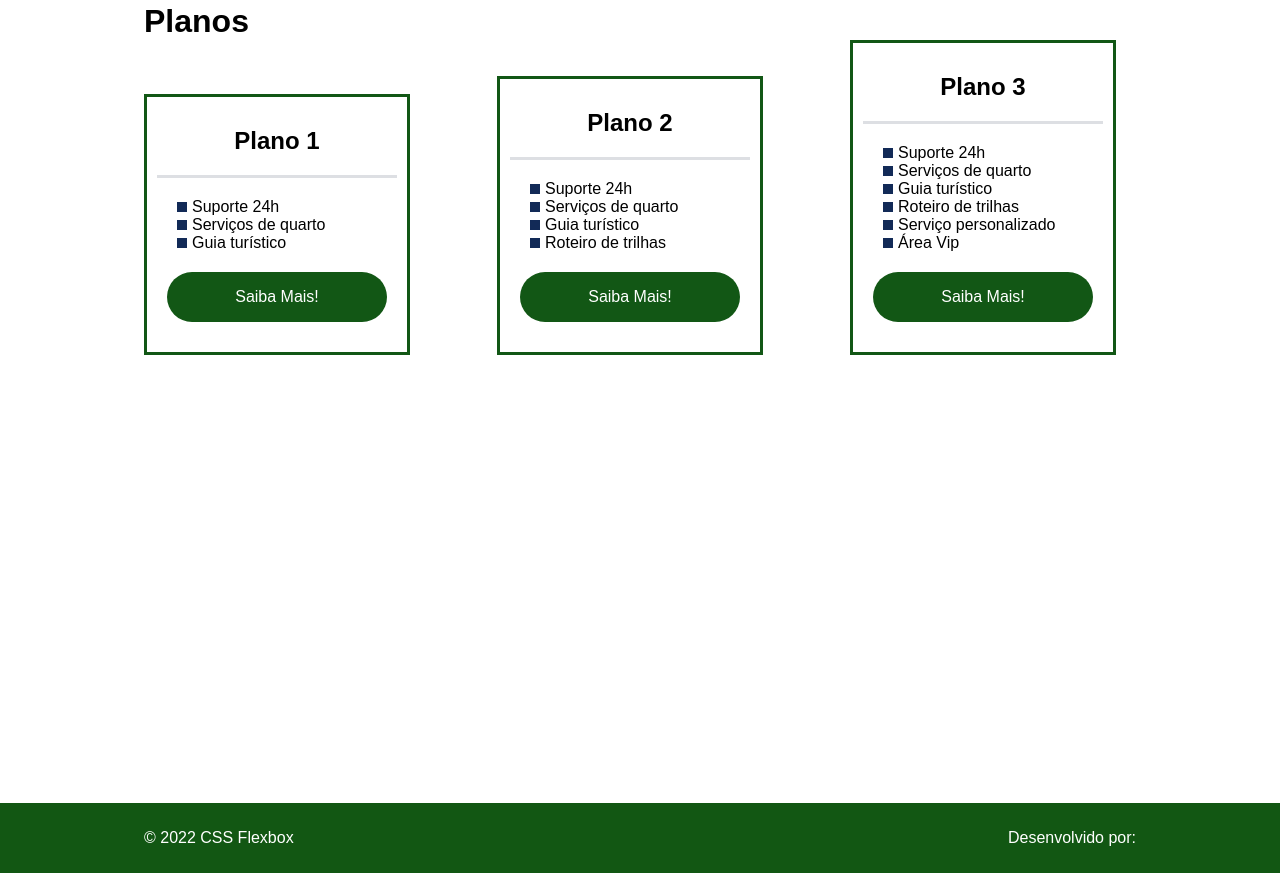
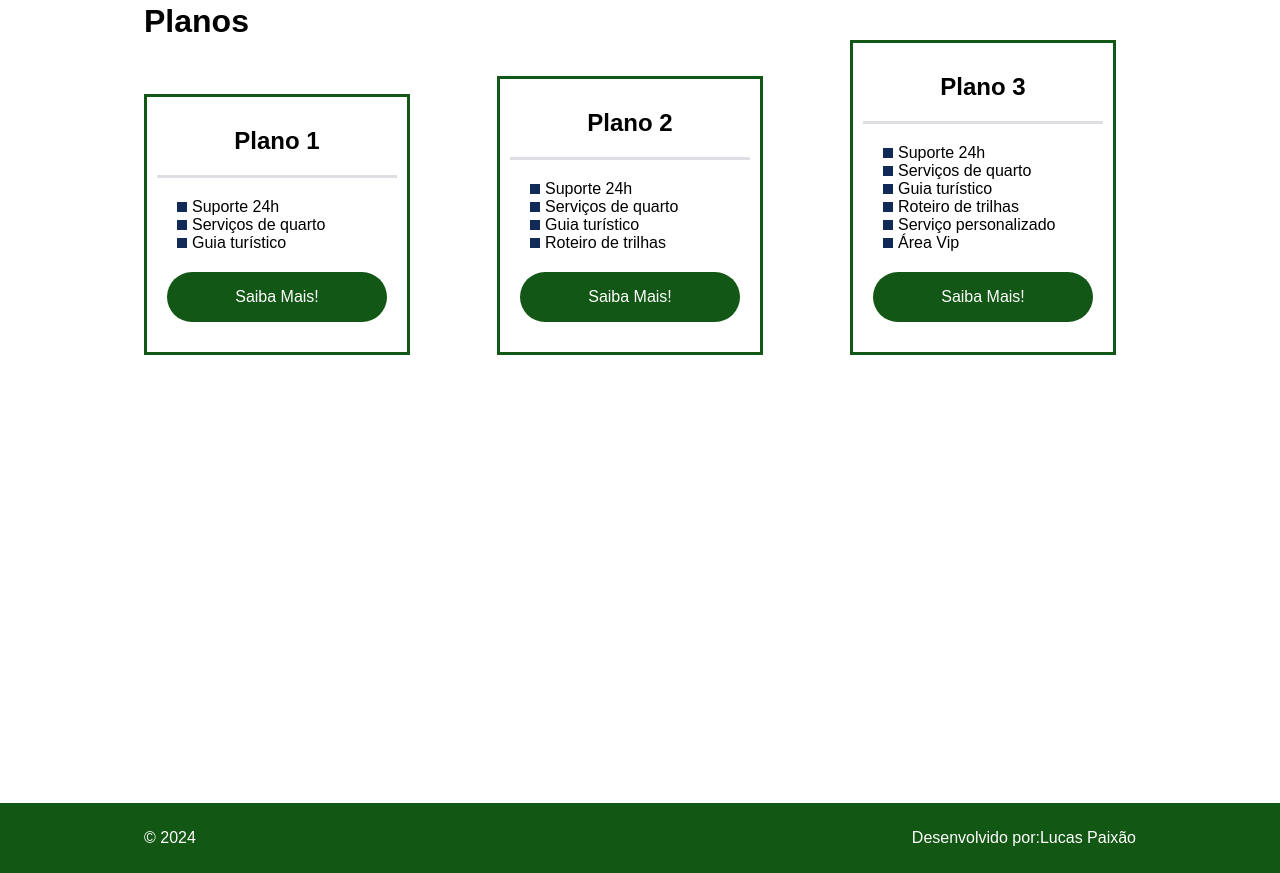
Before and after one commit to lucaspaixaodegois/TocaTur, a plain HTML site: page index.html in a window 1280 px wide. Shown: the part 1703-2576 px from the top of the page. Drawn offline with Linux system fonts and the light colour scheme.

Commit message:
Update index.html
addd lucas

```diff
--- a/index.html
+++ b/index.html
@@ -118,8 +118,8 @@
 
     <footer>
         <div class="flex-container footer">
-            <p>&copy; 2022 CSS Flexbox</p>
-            <p>Desenvolvido por: </p>
+            <p>&copy; 2024 </p>
+            <p>Desenvolvido por:Lucas Paixão </p>
         </div>
     </footer>
 </body>
```
